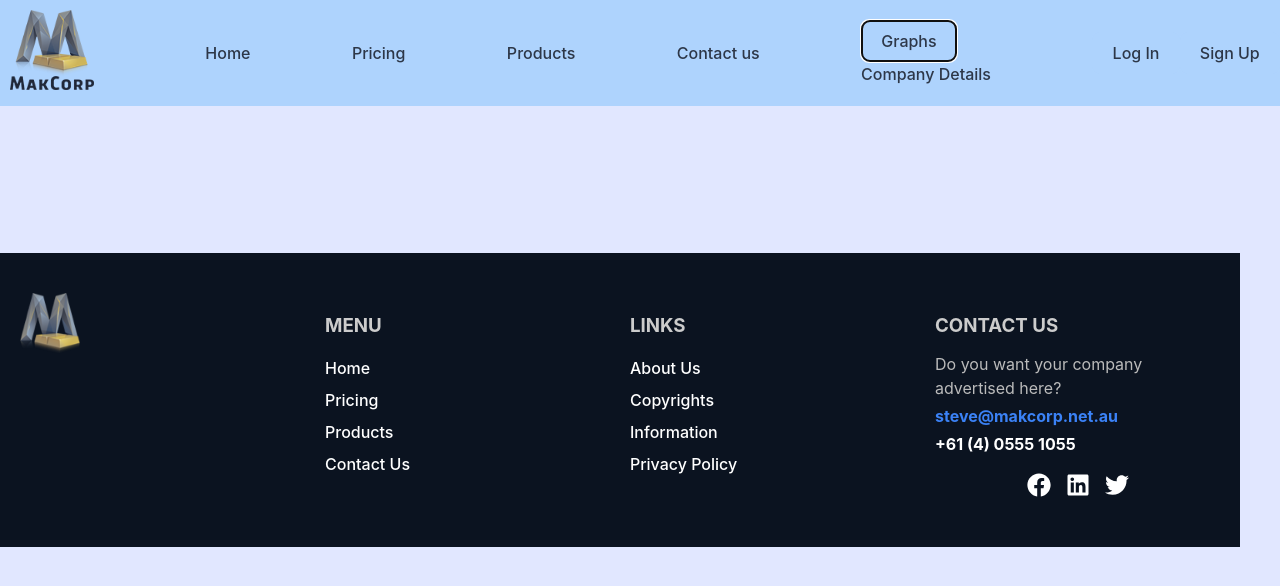
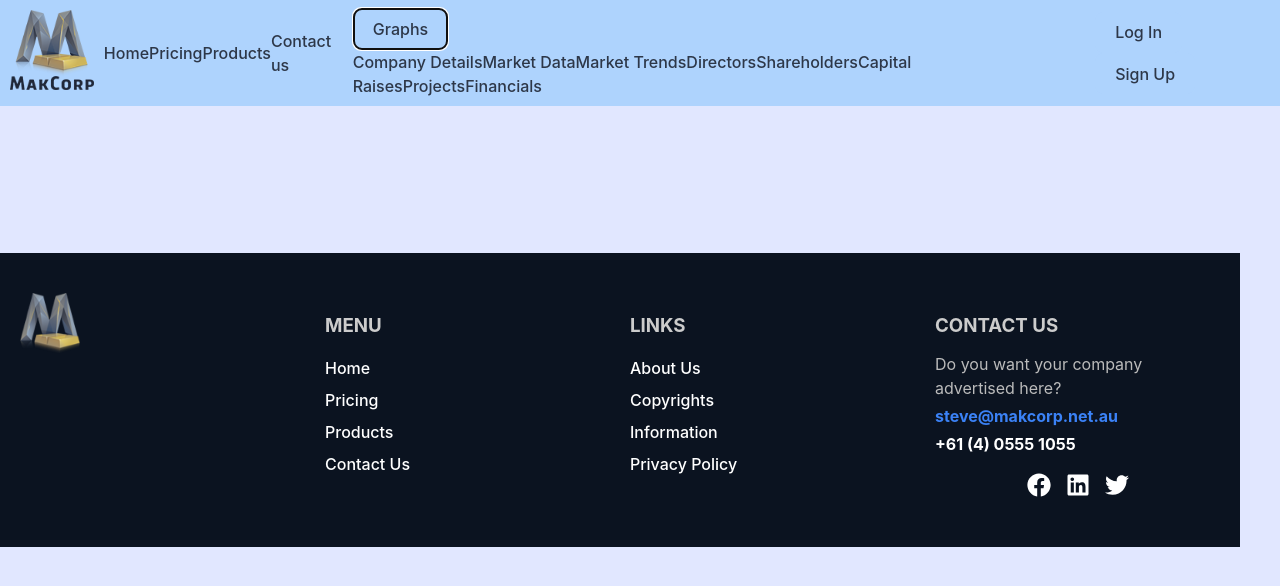
Before and after one commit to jayshah41/Puzzled, a React (Vite) app: page /graphs/market-trends in a window 1280 px wide. Both pictures are taken after a click on the button "Graphs". Shown: the top 586 px of the page. Built offline with nearby package versions, Linux system fonts and the light colour scheme.

Commit message:
Adding links to all Graph pages on NavBar

```diff
--- a/src/App.css
+++ b/src/App.css
@@ -41,23 +41,7 @@
   color: #888;
 }
 
-/* New Dropdown Styles */
-.dropbtn {
-  background-color: #4CAF50;  /* You can change this */
-  color: white;
-  padding: 10px;
-  font-size: 16px;
-  border: none;
-  cursor: pointer;
-}
-
-.dropdown {
-  position: relative;
-  display: inline-block;
-}
-
 .dropdown-content {
-  display: none;
   position: absolute;
   background-color: #f9f9f9;
   min-width: 160px;
@@ -69,13 +53,7 @@
   color: black;
   padding: 12px 16px;
   text-decoration: none;
-  display: block;
+  display: block !important;
+  width: 100%;
+  box-sizing: border-box;
 }
-
-.dropdown-content a:hover {
-  background-color: #f1f1f1;
-}
-
-.dropdown:hover .dropdown-content {
-  display: block;
-}
--- a/src/App.jsx
+++ b/src/App.jsx
@@ -7,6 +7,13 @@ import Products from './pages/Products';
 import ContactUs from './pages/ContactUs';
 import Footer from './components/Footer';
 import CompanyDetails from './components/CompanyDetails';
+import MarketData from './components/MarketData';
+import MarketTrends from './components/MarketTrends';
+import Directors from './components/Directors';
+import Shareholders from './components/Shareholders';
+import CapitalRaises from './components/CapitalRaises';
+import Projects from './components/Projects';
+import Financials from './components/Financials';
 
 const App = () => {
   return (
@@ -19,6 +26,13 @@ const App = () => {
           <Route path="/products" element={<Products />} />
           <Route path="/contact-us" element={<ContactUs />} />
           <Route path="/graphs/company-details" element={CompanyDetails} />
+          <Route path="/graphs/market-data" element={MarketData} />
+          <Route path="/graphs/market-trends" element={MarketTrends} />
+          <Route path="/graphs/directors" element={Directors} />
+          <Route path="/graphs/shareholders" element={Shareholders} />
+          <Route path="/graphs/capital-raises" element={CapitalRaises} />
+          <Route path="/graphs/projects" element={Projects} />
+          <Route path="/graphs/financials" element={Financials} />
         </Routes>
         <Footer />
       </Router>
--- a/src/components/CapitalRaises.jsx
+++ b/src/components/CapitalRaises.jsx
@@ -1 +1,12 @@
 import React from 'react';
+
+const CapitalRaises = () => {
+  return (
+    <div>
+      <h1>Capital Raises</h1>
+      {/* Your component code */}
+    </div>
+  );
+};
+
+export default CapitalRaises;
--- a/src/components/CompanyDetails.jsx
+++ b/src/components/CompanyDetails.jsx
@@ -16,4 +16,4 @@ const CompanyDetails = () => {
   );
 };
 
-export default CompanyDetails;  // Ensure this line is included
+export default CompanyDetails;
--- a/src/components/Directors.jsx
+++ b/src/components/Directors.jsx
@@ -1 +1,12 @@
 import React from 'react';
+
+const Directors = () => {
+  return (
+    <div>
+      <h1>Directors</h1>
+      {/* Your component code */}
+    </div>
+  );
+};
+
+export default Directors;
--- a/src/components/Financials.jsx
+++ b/src/components/Financials.jsx
@@ -1 +1,12 @@
 import React from 'react';
+
+const Financials = () => {
+  return (
+    <div>
+      <h1>Financials</h1>
+      {/* Your component code */}
+    </div>
+  );
+};
+
+export default Financials;
--- a/src/components/MarketData.jsx
+++ b/src/components/MarketData.jsx
@@ -1 +1,12 @@
 import React from 'react';
+
+const MarketData = () => {
+  return (
+    <div>
+      <h1>Market Data</h1>
+      {/* Your component code */}
+    </div>
+  );
+};
+
+export default MarketData;
--- a/src/components/MarketTrends.jsx
+++ b/src/components/MarketTrends.jsx
@@ -1,17 +1,32 @@
+// import React from 'react';
+// import { LineChart, Line, XAxis, YAxis, Tooltip, CartesianGrid } from "recharts";
+
+// const MarketTrends = () => {
+//     const [stats, setStats] = useState({
+//         ASX_code_count: 0,
+//         daily_avg_price_change: 0,
+//         avg_weekly_price_change: 0,
+//         avg_monthly_price_change: 0,
+//         avg_yearly_price_change: 0,
+//         daily_relative_volume_change: 0,
+
+//     })
+// }
+// //useState initialises stats with default values
+// //stats holds statistical data
+// //setStates updates stats after fetching data
+
+// export default MarketTrends;
+
 import React from 'react';
-import { LineChart, Line, XAxis, YAxis, Tooltip, CartesianGrid } from "recharts";
 
-const Statistics = () => {
-    const [stats, setStats] = useState({
-        ASX_code_count: 0,
-        daily_avg_price_change: 0,
-        avg_weekly_price_change: 0,
-        avg_monthly_price_change: 0,
-        avg_yearly_price_change: 0,
-        daily_relative_volume_change: 0,
+const MarketTrends = () => {
+  return (
+    <div>
+      <h1>Market Trends</h1>
+      {/* Your component code */}
+    </div>
+  );
+};
 
-    })
-}
-//useState initialises stats with default values
-//stats holds statistical data
-//setStates updates stats after fetching data
+export default MarketTrends;
--- a/src/components/Navbar.jsx
+++ b/src/components/Navbar.jsx
@@ -32,10 +32,16 @@ const Navbar = () => {
           {showGraphsDropdown && (
             <div className="dropdown-content">
               <Link to="/graphs/company-details">Company Details</Link>
+              <Link to="/graphs/market-data">Market Data</Link>
+              <Link to="/graphs/market-trends">Market Trends</Link>
+              <Link to="/graphs/directors">Directors</Link>
+              <Link to="/graphs/shareholders">Shareholders</Link>
+              <Link to="/graphs/capital-raises">Capital Raises</Link>
+              <Link to="/graphs/projects">Projects</Link>
+              <Link to="/graphs/financials">Financials</Link>
             </div>
           )}
         </div>
-
 
         <div>
           <button onClick={() => {setShowingLogin(true); setShowingSignup(false);}}>Log In</button>
--- a/src/components/Projects.jsx
+++ b/src/components/Projects.jsx
@@ -1 +1,12 @@
 import React from 'react';
+
+const Projects = () => {
+  return (
+    <div>
+      <h1>Projects</h1>
+      {/* Your component code */}
+    </div>
+  );
+};
+
+export default Projects;
--- a/src/components/Shareholders.jsx
+++ b/src/components/Shareholders.jsx
@@ -1 +1,12 @@
 import React from 'react';
+
+const Shareholders = () => {
+  return (
+    <div>
+      <h1>Shareholders</h1>
+      {/* Your component code */}
+    </div>
+  );
+};
+
+export default Shareholders;
```
